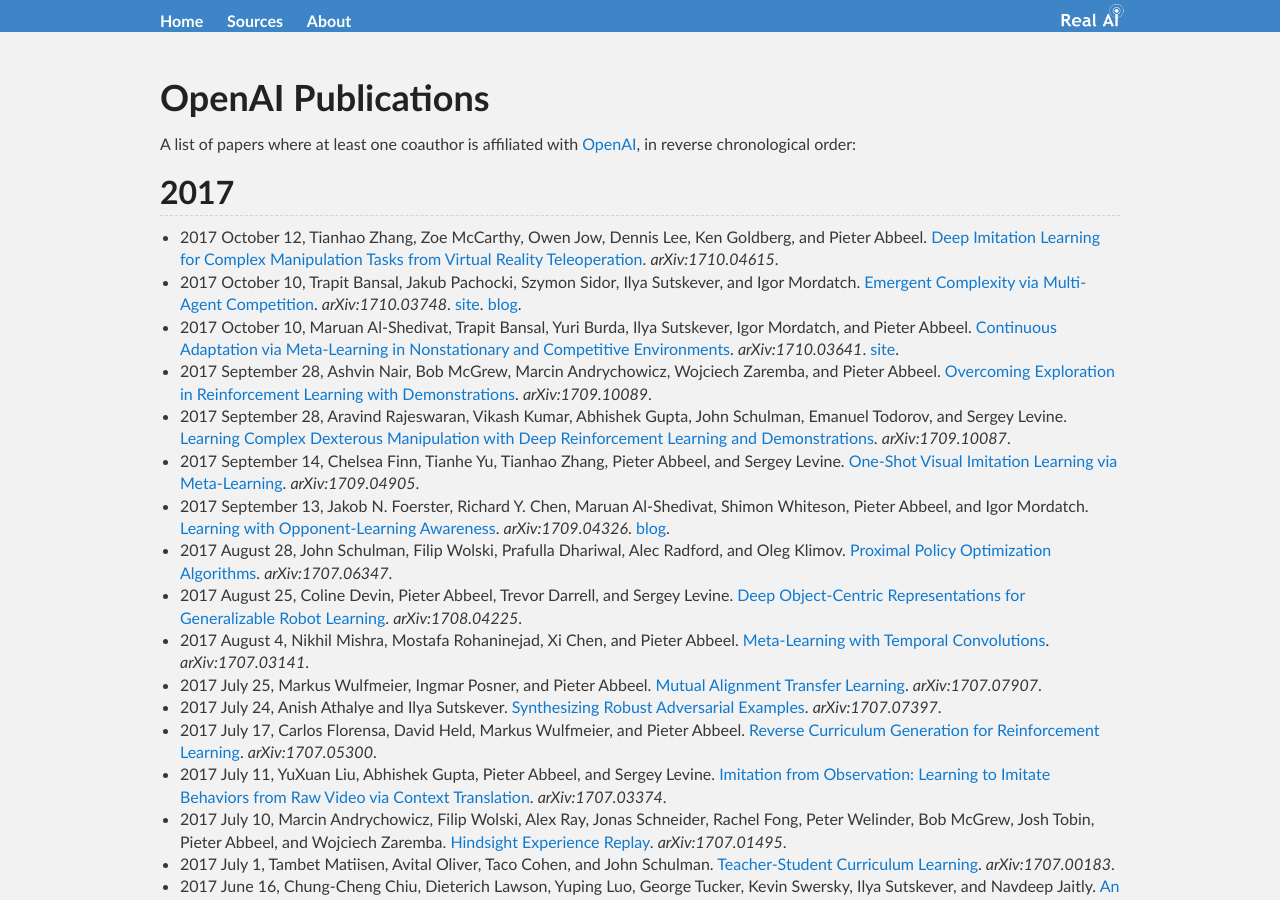
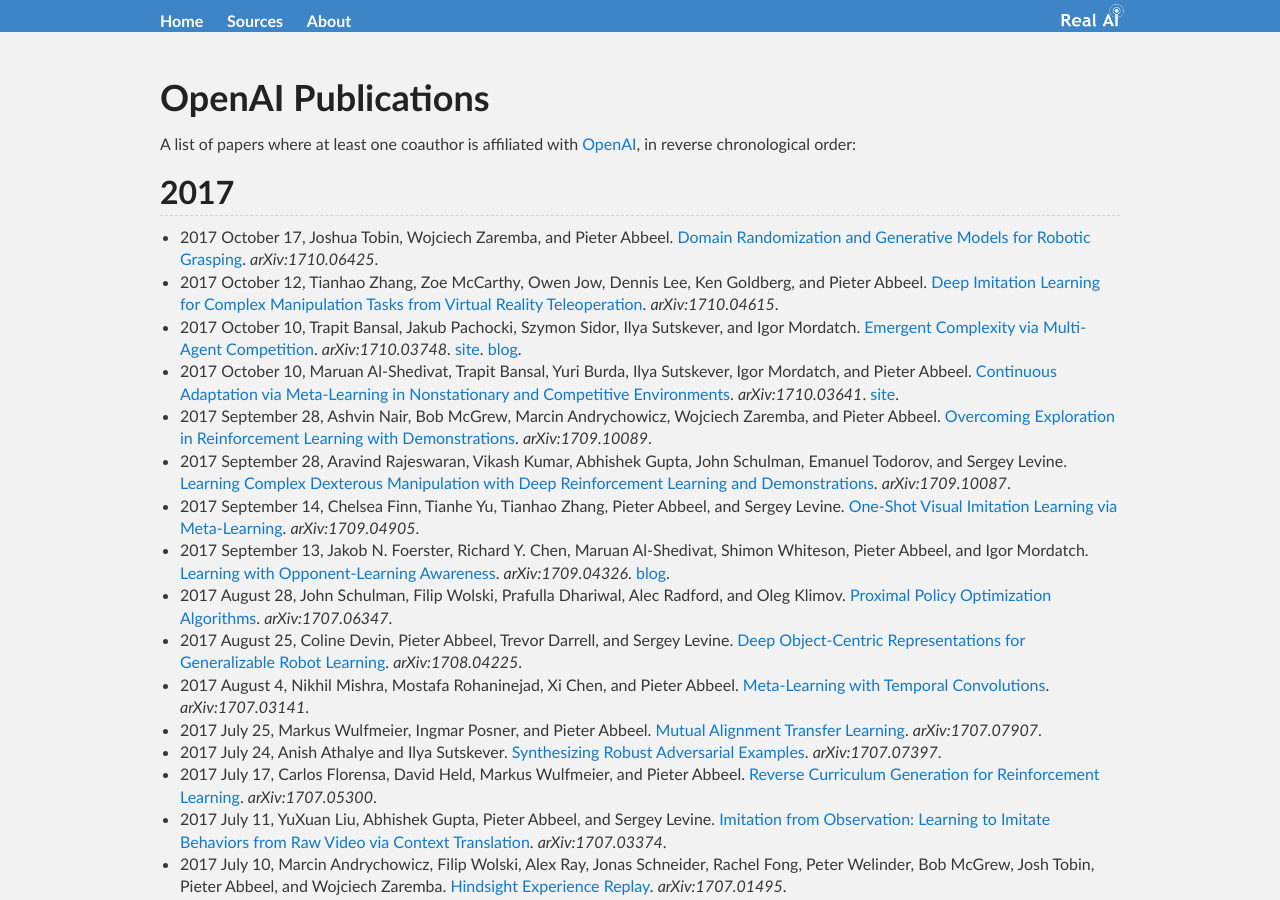
Before and after one commit to Tonywuhk/realai.org, a Jekyll site: the page built from research-groups/publications/openai.md, in a window 1280 px wide and 900 px high. Built offline with Jekyll 4.4.1, drawn with Linux system fonts in a browser that asks for light colours; our own code applies the rules of GitHub Pages for plain Markdown files; formulas are drawn with MathJax 3; the repository's description, which GitHub fills in, is left out.

Commit message:
Update files

```diff
--- a/research-groups/publications/openai.md
+++ b/research-groups/publications/openai.md
@@ -8,6 +8,7 @@
 
 ## 2017
 
+* 2017 October 17, Joshua Tobin, Wojciech Zaremba, and Pieter Abbeel. [Domain Randomization and Generative Models for Robotic Grasping](https://arxiv.org/abs/1710.06425). *arXiv:1710.06425*.
 * 2017 October 12, Tianhao Zhang, Zoe McCarthy, Owen Jow, Dennis Lee, Ken Goldberg, and Pieter Abbeel. [Deep Imitation Learning for Complex Manipulation Tasks from Virtual Reality Teleoperation](https://arxiv.org/abs/1710.04615). *arXiv:1710.04615*.
 * 2017 October 10, Trapit Bansal, Jakub Pachocki, Szymon Sidor, Ilya Sutskever, and Igor Mordatch. [Emergent Complexity via Multi-Agent Competition](https://arxiv.org/abs/1710.03748). *arXiv:1710.03748*. [site](https://sites.google.com/view/multi-agent-competition). [blog](https://blog.openai.com/competitive-self-play/).
 * 2017 October 10, Maruan Al-Shedivat, Trapit Bansal, Yuri Burda, Ilya Sutskever, Igor Mordatch, and Pieter Abbeel. [Continuous Adaptation via Meta-Learning in Nonstationary and Competitive Environments](https://arxiv.org/abs/1710.03641). *arXiv:1710.03641*. [site](https://sites.google.com/view/adaptation-via-metalearning).
```
Also changed, not shown: research-groups/publications/google-brain.md (+1 -0 lines).
